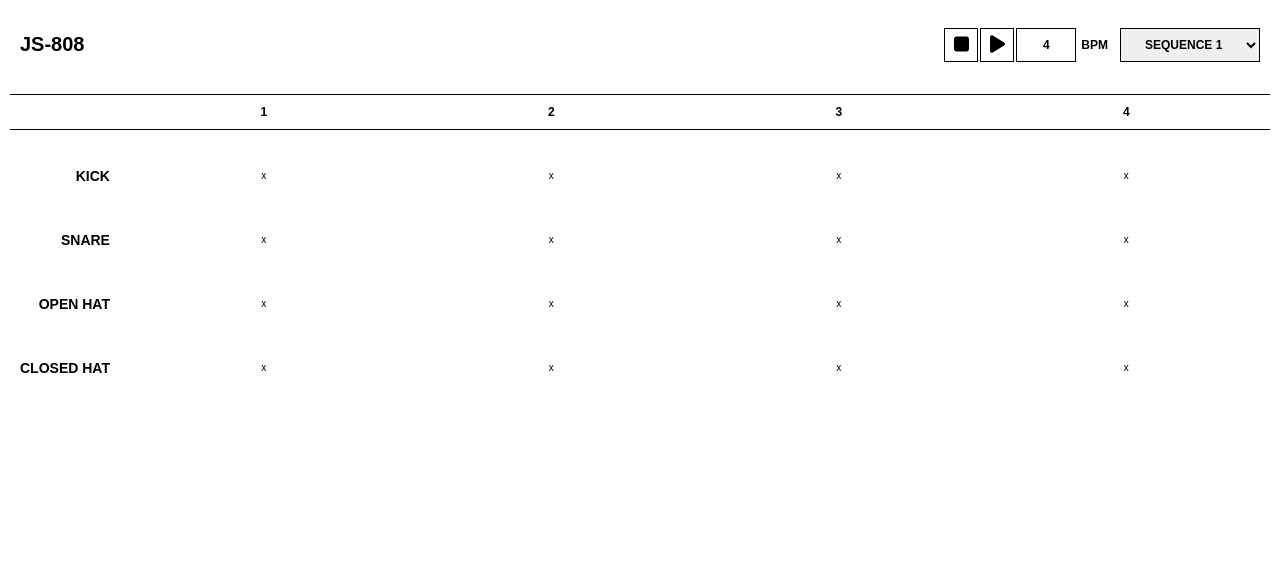
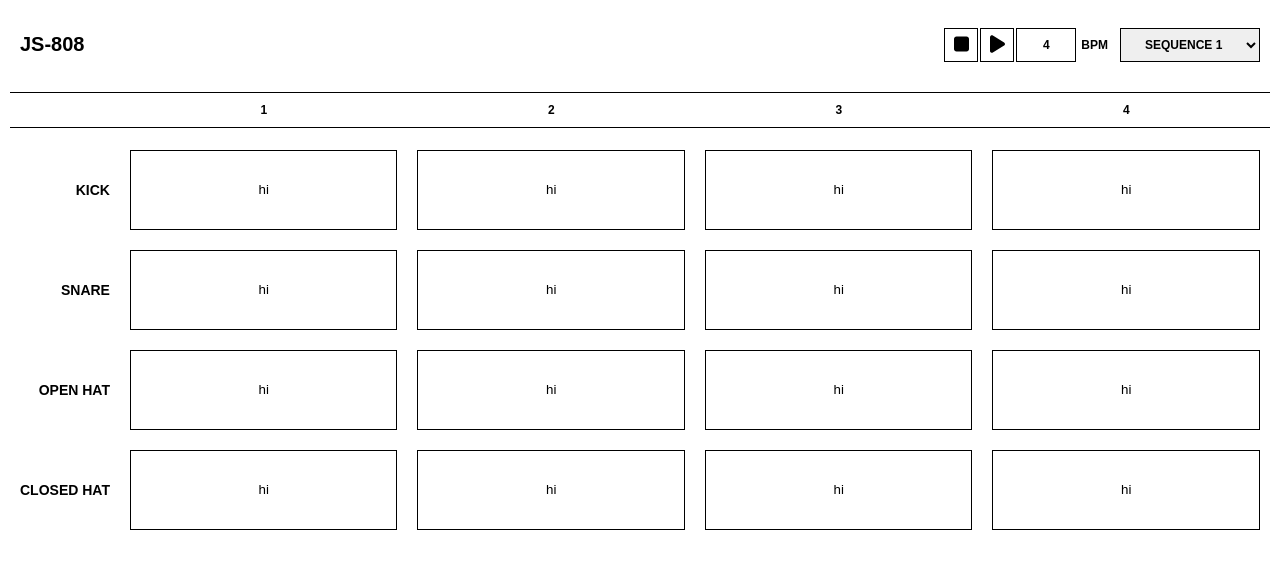
Before and after one commit to jabram/splice-js-808, a React (Create React App) app: page / in a window 1280 px wide. Shown: the top 568 px of the page. Built offline with nearby package versions, Linux system fonts and the light colour scheme.

Commit message:
Add basic NodeButton component to Sequence
This also tweaks some of the grid styles to get everything sorta right.

```diff
--- /dev/null
+++ b/src/components/NodeButton/NodeButton.js
@@ -0,0 +1,13 @@
+import React from "react";
+import PropTypes from "prop-types";
+import styles from "./NodeButton.module.css";
+
+const NodeButton = () => {
+  return <button className={styles.nodeButton}>hi</button>;
+};
+
+NodeButton.propTypes = {};
+
+NodeButton.defaultProps = {};
+
+export default NodeButton;
--- /dev/null
+++ b/src/components/NodeButton/NodeButton.module.css
@@ -0,0 +1,5 @@
+.nodeButton {
+  min-height: 8rem;
+  margin: 1rem;
+  border: 1px solid black;
+}
--- a/src/components/Sequence/Sequence.js
+++ b/src/components/Sequence/Sequence.js
@@ -1,6 +1,7 @@
 import React from "react";
 import PropTypes from "prop-types";
 import styles from "./Sequence.module.css";
+import NodeButton from "../NodeButton/NodeButton";
 
 const Sequence = () => {
   return (
@@ -14,31 +15,31 @@
       </div>
       <div className={styles.column}>
         <p>1</p>
-        <p>x</p>
-        <p>x</p>
-        <p>x</p>
-        <p>x</p>
+        <NodeButton />
+        <NodeButton />
+        <NodeButton />
+        <NodeButton />
       </div>
       <div className={styles.column}>
         <p>2</p>
-        <p>x</p>
-        <p>x</p>
-        <p>x</p>
-        <p>x</p>
+        <NodeButton />
+        <NodeButton />
+        <NodeButton />
+        <NodeButton />
       </div>
       <div className={styles.column}>
         <p>3</p>
-        <p>x</p>
-        <p>x</p>
-        <p>x</p>
-        <p>x</p>
+        <NodeButton />
+        <NodeButton />
+        <NodeButton />
+        <NodeButton />
       </div>
       <div className={styles.column}>
         <p>4</p>
-        <p>x</p>
-        <p>x</p>
-        <p>x</p>
-        <p>x</p>
+        <NodeButton />
+        <NodeButton />
+        <NodeButton />
+        <NodeButton />
       </div>
     </div>
   );
--- a/src/components/Sequence/Sequence.module.css
+++ b/src/components/Sequence/Sequence.module.css
@@ -1,10 +1,10 @@
 .sequenceContainer {
   display: grid;
   grid-auto-flow: column;
-  grid-template-rows: repeat(5, 1fr); /* each row should be the same height */
+  grid-template-rows: auto repeat(4, 1fr); /* the first row is auto height, remaining 4 rows should be the same height */
   grid-template-columns: auto repeat(4, minmax(4rem, 1fr)); /* auto width of label, others evenly spaced */
+  text-align: center;
   align-items: center;
-  text-align: center;
 }
 
 .column {
@@ -26,7 +26,7 @@
   padding-right: 1rem;
 }
 
-.column p:first-child {
+.column > p:first-child {
   border-top: 1px solid black;
   border-bottom: 1px solid black;
   font-size: 1.2rem;
```
